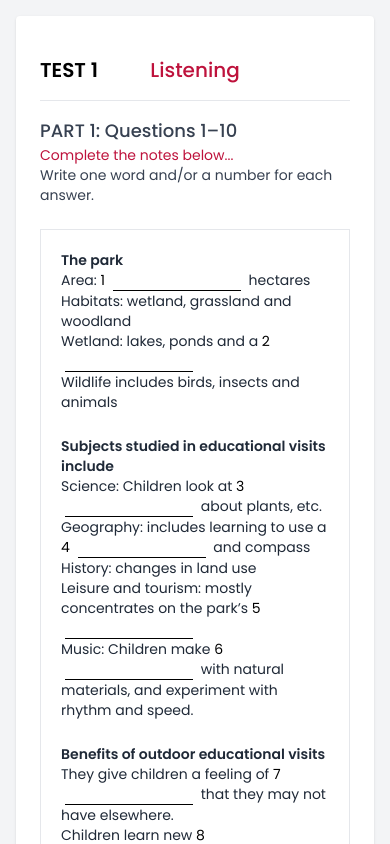
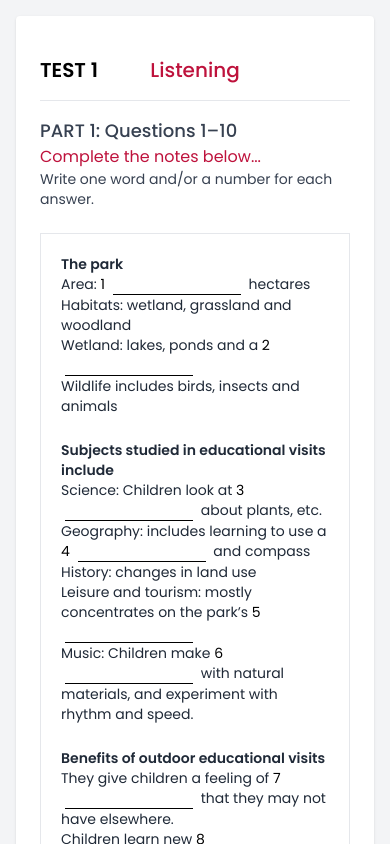
Before and after one commit to 73-dev/parctise, a plain HTML site: page index.html in a window 390 px wide. Shown: the top 844 px of the page. Drawn offline with nearby package versions, Linux system fonts and the light colour scheme; a script that the page names is missing.

Commit message:
Update index.html

```diff
--- a/index.html
+++ b/index.html
@@ -29,7 +29,7 @@
     </script>
   </head>
 
-  <body class="font-poppins bg-gray-100 p-4 text-sm sm:text-base">
+  <body class="font-poppins bg-gray-100 p-4">
     <div class="max-w-2xl mx-auto bg-white shadow p-6 rounded">
       <!-- Header -->
       <div class="relative w-full py-4 border-b border-gray-200">
```
